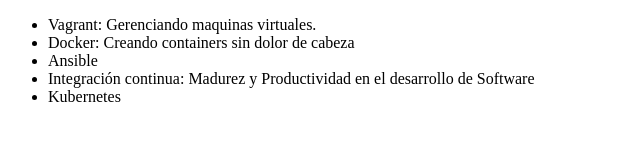
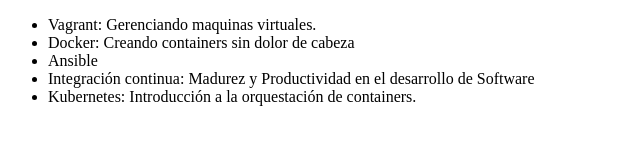
Before and after one commit to RogelioLicona/alura-git, a plain HTML site: page index.html in a window 1280 px wide. Shown: the whole page, without its empty margins (0-640 px from the left). Drawn offline with Linux system fonts and the light colour scheme.

Commit message:
Modificando el nombre del curso de Kubernetes.

```diff
--- a/index.html
+++ b/index.html
@@ -10,7 +10,7 @@
          <li> Docker: Creando containers sin dolor de cabeza</li>
          <li> Ansible </li>
          <li> Integración continua: Madurez y Productividad en el desarrollo de Software</li>
-         <li>Kubernetes</li>
+         <li>Kubernetes: Introducción a la orquestación de containers.</li>
      </ul>
 </body>
 </html>
```
